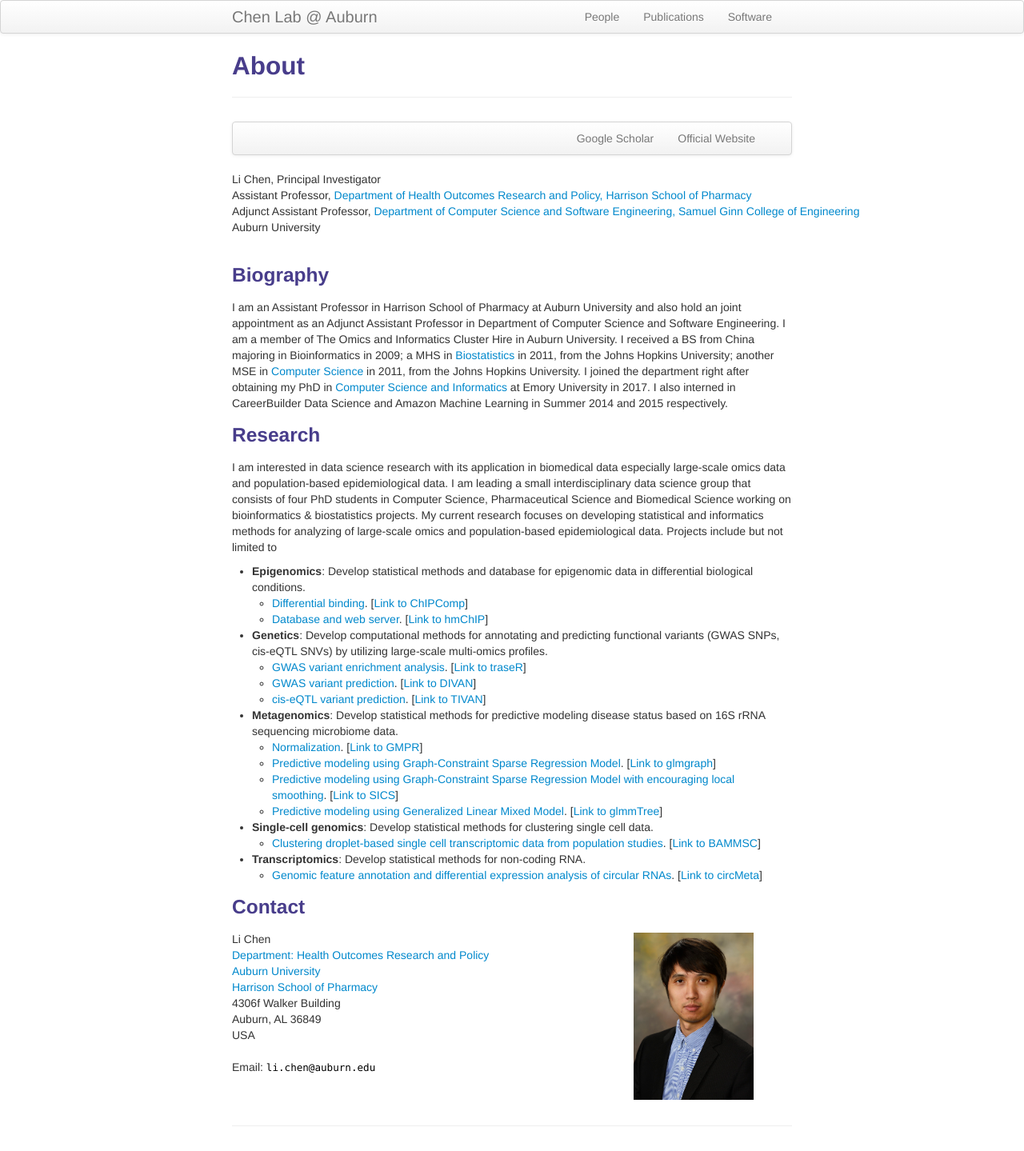
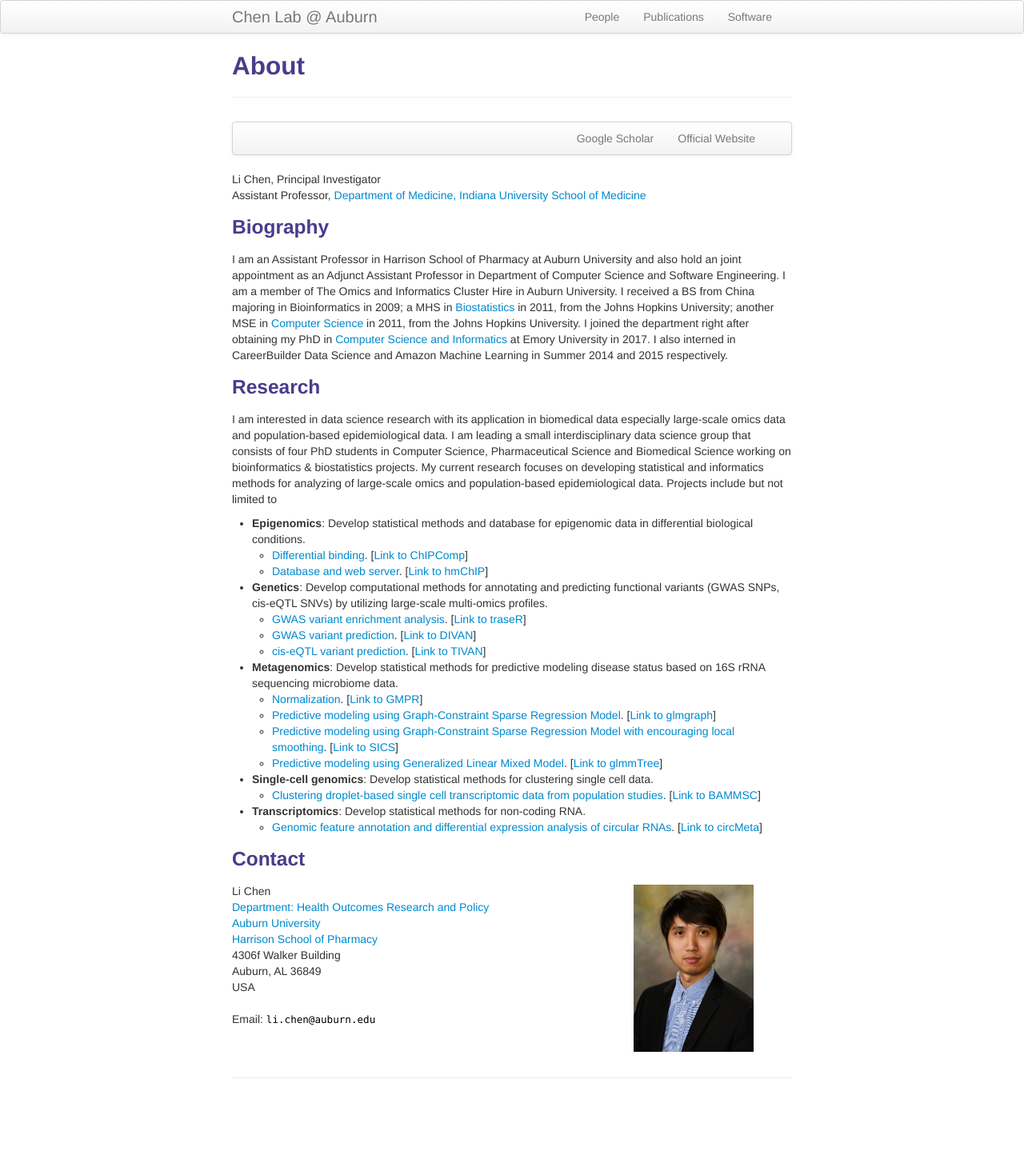
Before and after one commit to lichenbiostat/lichen-lab.github.io, a Jekyll site: the page built from index.md, in a window 1280 px wide. Shown: the whole page at 80% size. Built offline with Jekyll 4.4.1, drawn with Linux system fonts in a browser that asks for light colours; after the commit the page ends 1379 px from its top, so only the background shows below that.

Commit message:
Update index.md

```diff
--- a/index.md
+++ b/index.md
@@ -18,8 +18,7 @@ description: I am a tenure-tracked Assistant Professor in Department of Medicine
 <div class="container">
     <div class="row-fluid">
             Li Chen, Principal Investigator<br/>
-            Assistant Professor, <a href="http://www.auburn.edu/academic/pharmacy/directory/li-chen.html">Department of Health Outcomes Research and Policy, Harrison School of Pharmacy</a><br/>Adjunct Assistant Professor, <a href="http://eng.auburn.edu/directory/lzc0061">Department of Computer Science and Software Engineering, Samuel Ginn College of Engineering</a><br/>
-            Auburn University<br/><br/>
+            Assistant Professor, <a href="">Department of Medicine, Indiana University School of Medicine</a><br/>
     </div>
 </div>
 
```
